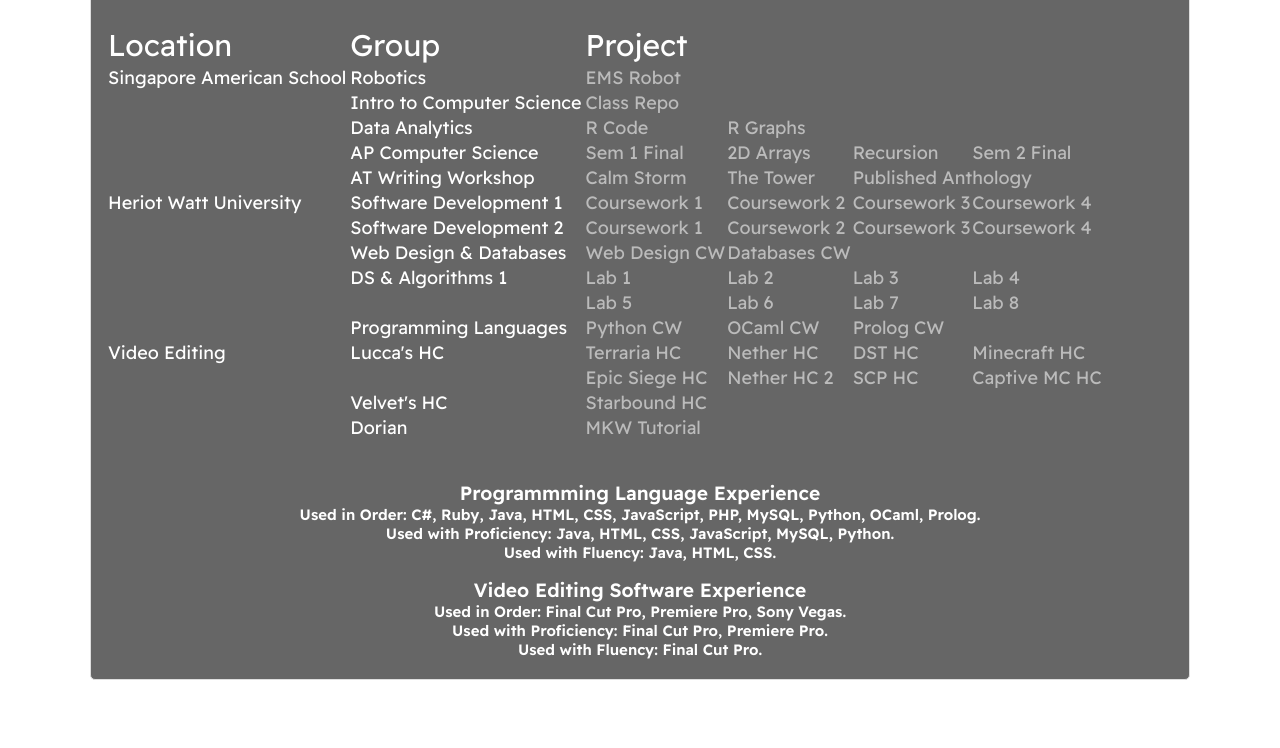
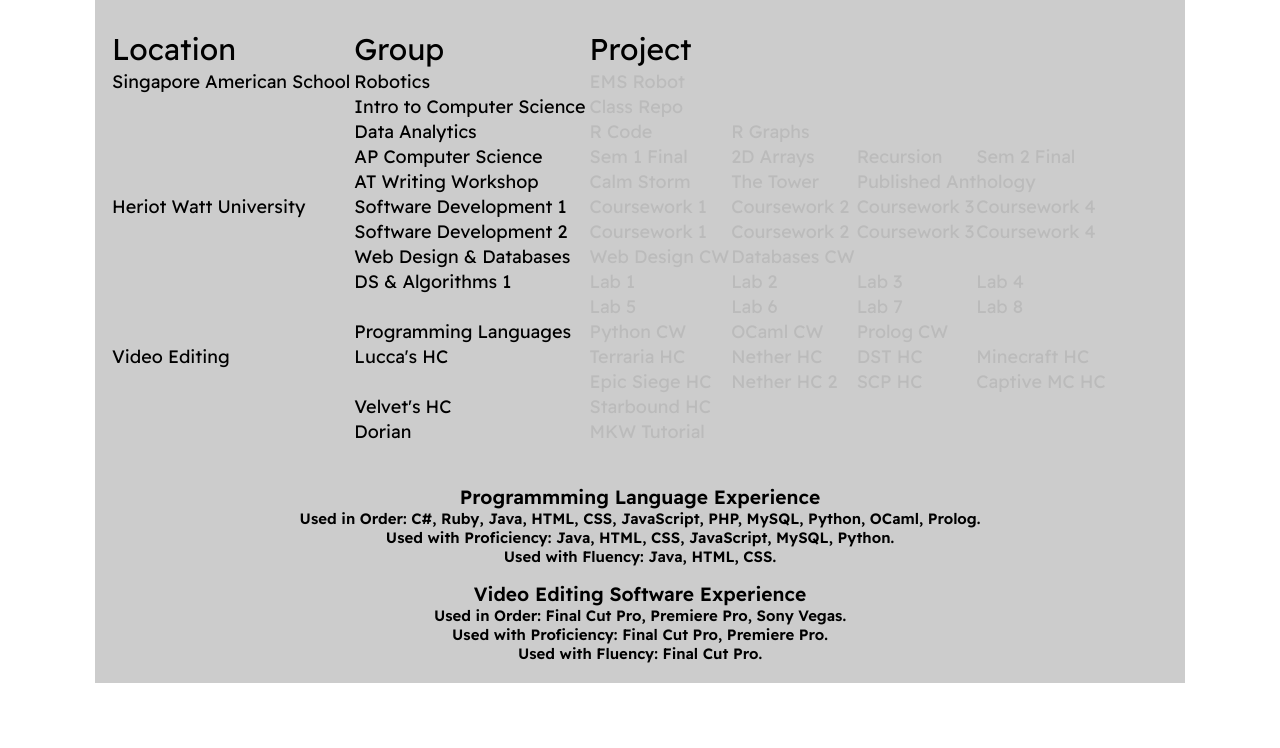
Before and after one commit to Luntrine/luntrine.github.io, a plain HTML site: page index.html in a window 1280 px wide. Shown: the part 156-904 px from the top of the page. Drawn offline with Linux system fonts and the light colour scheme.

```diff
--- a/main.css
+++ b/main.css
@@ -22,8 +22,8 @@
 .everything{
     padding: 15px;
     padding-bottom: 20px;
-    background-color: rgba(00,00,00,0.6);
-    border: 1px solid rgb(222,222,222);
+    background-color: rgba(00,00,00,0.2);
+    border: 5px solid rgb(275,275,275);
     border-radius: 5px;
     overflow: scroll;
 }
@@ -41,7 +41,7 @@ body {
     margin: 60px auto;
     width: calc(100% - 60px);
     max-width: 1100px;
-    color: white;
+    color: black;
 }
 
 h1 {
```
